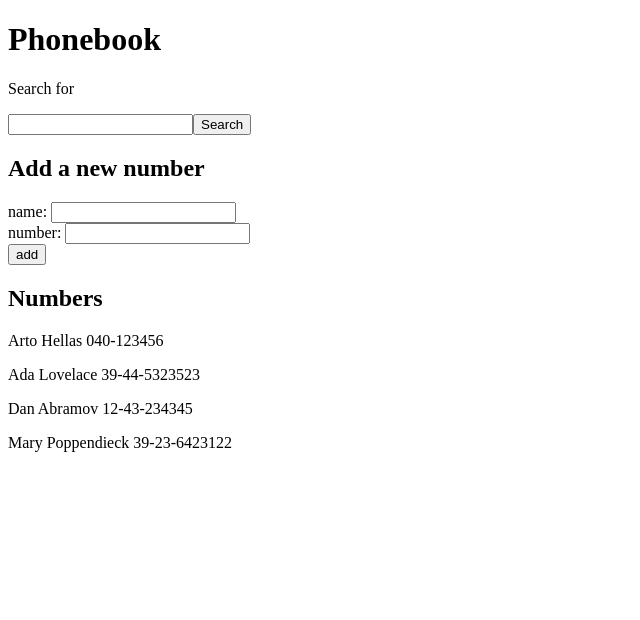
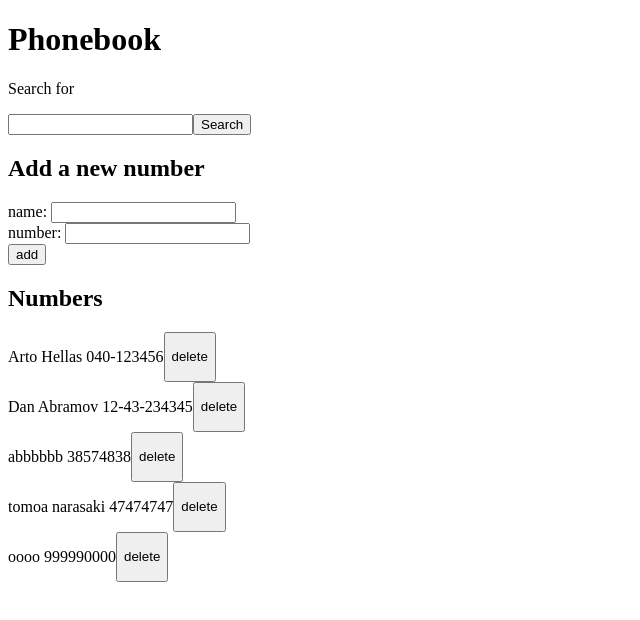
Before and after one commit to kayweeee/aalto-fullstack-open, a React (Vite) app in the folder part2/phonebook/: page / in a window 1280 px wide. Shown: the top 620 px of the page, without its empty margins (0-640 px from the left). Built offline with nearby package versions, Linux system fonts and the light colour scheme; data requests are answered from the project's data file.

Commit message:
completed: exercise 2.12-2.15

```diff
--- a/part2/phonebook/db.json
+++ b/part2/phonebook/db.json
@@ -6,19 +6,24 @@
       "id": 1
     },
     {
-      "name": "Ada Lovelace",
-      "number": "39-44-5323523",
-      "id": 2
-    },
-    {
       "name": "Dan Abramov",
       "number": "12-43-234345",
       "id": 3
     },
     {
-      "name": "Mary Poppendieck",
-      "number": "39-23-6423122",
+      "name": "abbbbbb",
+      "number": "38574838",
       "id": 4
+    },
+    {
+      "name": "tomoa narasaki",
+      "number": "47474747",
+      "id": 6
+    },
+    {
+      "name": "oooo",
+      "number": "999990000",
+      "id": 7
     }
   ]
 }
--- a/part2/phonebook/src/App.jsx
+++ b/part2/phonebook/src/App.jsx
@@ -1,5 +1,5 @@
 import { useState, useEffect } from "react";
-import axios from "axios";
+import personsService from "./services/persons";
 //components
 import Filter from "./components/Filter";
 import PersonForm from "./components/PersonForm";
@@ -15,8 +15,9 @@ const App = () => {
 
   // fetch initial data
   useEffect(() => {
-    axios.get("http://localhost:3001/persons").then((response) => {
-      setPersons(response.data);
+    personsService.getData().then((response) => {
+      setPersons(response);
+      console.log(response);
     });
   }, []);
 
@@ -29,14 +30,32 @@ const App = () => {
           person.name.toLowerCase().trim() === newName.toLowerCase().trim()
       )
     ) {
-      alert(`${newName} already exists in the phonebook`);
+      if (
+        confirm(
+          `${newName} already exists in the phonebook, replace the old number with a new one?`
+        )
+      ) {
+        /// add in code to update number
+        const person = persons.find(
+          (n) => n.name.toLowerCase().trim() === newName.toLowerCase().trim()
+        );
+        const changedPerson = { ...person, number: newNumber };
+        personsService
+          .update(person.id, changedPerson)
+          .then((response) =>
+            setPersons(
+              persons.map((n) => (n.id === response.id ? response : n))
+            )
+          );
+      }
     } else {
       const newEntry = {
         name: newName,
         number: newNumber,
-        id: persons.length + 1,
       };
-      setPersons(persons.concat(newEntry));
+      personsService.create(newEntry).then((response) => {
+        setPersons(persons.concat(response));
+      });
     }
     setNewName("");
     setNewNumber("");
@@ -54,6 +73,16 @@ const App = () => {
     }
     setSearchTerm("");
   };
+
+  const handleDelete = (id) => {
+    const person = persons.find((n) => n.id === id);
+    if (confirm(`Delete ${person.name}`)) {
+      personsService.remove(id);
+      setPersons(persons.filter((n) => n.id !== id));
+    }
+  };
+
+  // ----------------------------------------------
 
   return (
     <div>
@@ -73,7 +102,7 @@ const App = () => {
         handleSubmit={handleSubmit}
       />
       <h2>Numbers</h2>
-      <Persons persons={persons} />
+      <Persons persons={persons} handleDelete={handleDelete} />
     </div>
   );
 };
--- a/part2/phonebook/src/components/Persons.jsx
+++ b/part2/phonebook/src/components/Persons.jsx
@@ -1,10 +1,15 @@
-const Persons = ({ persons }) => {
+const Persons = ({ persons, handleDelete }) => {
   return (
     <>
       {persons.map((i) => (
-        <p key={i.name}>
-          {i.name} {i.number}
-        </p>
+        <div style={{ display: "flex" }} key={i.name}>
+          <p>
+            {i.name} {i.number}
+          </p>
+          <button key={i.id} onClick={() => handleDelete(i.id)}>
+            delete
+          </button>
+        </div>
       ))}
     </>
   );
--- /dev/null
+++ b/part2/phonebook/src/services/persons.js
@@ -0,0 +1,25 @@
+import axios from "axios";
+
+const baseUrl = "http://localhost:3001/persons";
+
+const getData = () => {
+  const request = axios.get(baseUrl);
+  return request.then((response) => response.data);
+};
+
+const create = (newEntry) => {
+  const request = axios.post(baseUrl, newEntry);
+  return request.then((response) => response.data);
+};
+
+const remove = (id) => {
+  const request = axios.delete(`${baseUrl}/${id}`);
+  return request.then((response) => response.data);
+};
+
+const update = (id, changedPerson) => {
+  const request = axios.put(`${baseUrl}/${id}`, changedPerson);
+  return request.then((response) => response.data);
+};
+
+export default { getData, create, remove, update };
```
